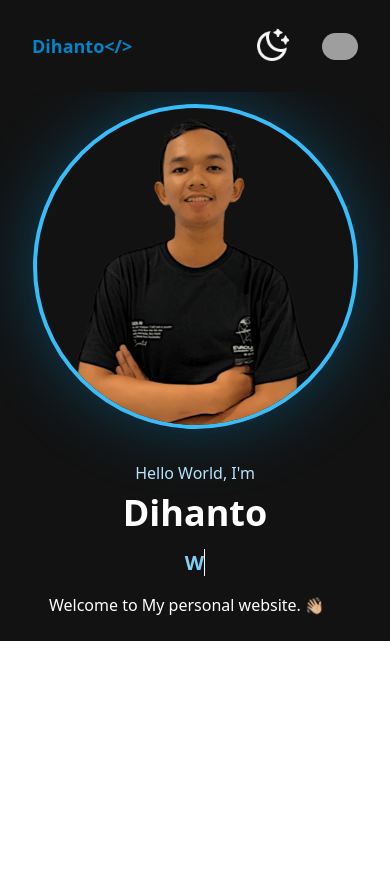
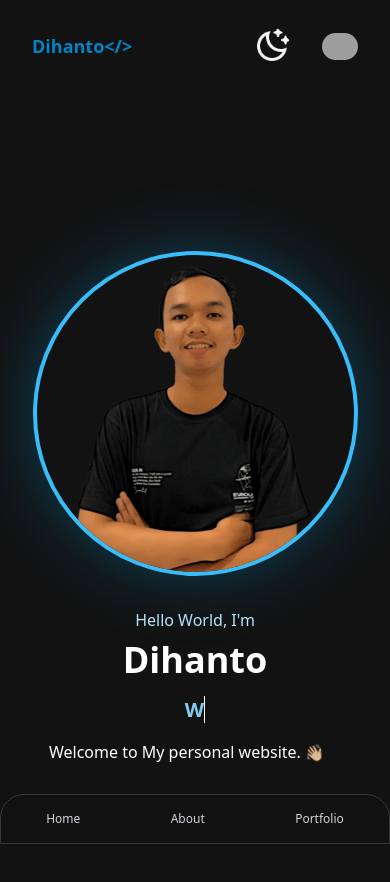
Before and after one commit to dihanto/my-portfolio, a React (Vite) app: page / in a window 390 px wide. Shown: the top 882 px of the page. Before the commit the page ends 844 px from the top, so only its background shows below. Built offline with nearby package versions, Linux system fonts and the light colour scheme; grey boxes are pictures that could not be loaded; what tailwindcss-aria-attributes would draw is missing.

Commit message:
✨(mobile) : navbar ajusment

```diff
--- a/index.html
+++ b/index.html
@@ -6,7 +6,7 @@
     <meta name="viewport" content="width=device-width, initial-scale=1.0" />
     <title>Dihanto</title>
   </head>
-  <body>
+  <body class="overflow-x-hidden">
     <div id="root" class="bg-slate-100 dark:bg-[#121212]"></div>
     <script type="module" src="/src/main.jsx"></script>
   </body>
--- a/src/App.jsx
+++ b/src/App.jsx
@@ -5,6 +5,7 @@ import Project from "./components/project";
 import { BrowserRouter as Router, Routes, Route } from "react-router-dom";
 import Navbar from "./components/navbar";
 import Profile from "./components/profile";
+import NavbarMobile from "./components/navbar-mobile";
 
 function App() {
   const [isDarkMode, setIsDarkMode] = useState(true);
@@ -13,7 +14,6 @@ function App() {
   useEffect(() => {
     if (localStorage.getItem("darkMode") != null) {
       const isDarkModePref = localStorage.getItem("darkMode") === "true";
-      console.log(isDarkModePref);
       if (isDarkModePref == false) {
         setIsDarkMode(false);
         document.documentElement.classList.remove("dark");
@@ -59,6 +59,7 @@ function App() {
         <Route path="/about" element={<Profile />} />
         <Route path="/project" element={<Project />} />
       </Routes>
+      <NavbarMobile />
     </Router>
   );
 }
--- a/src/components/hero.jsx
+++ b/src/components/hero.jsx
@@ -44,7 +44,7 @@ export default function Hero() {
   }, [txt, isDeleting, loopNum, toRotate, typingSpeed]);
 
   return (
-    <>
+    <div className='flex items-center justify-center min-h-screen'>
       <main className="flex flex-col-reverse gap-8 items-center md:flex-row md:gap-16 md:justify-center min-h-[65vh] md:min-h-[100vh] backdrop-blur-md bg-slate-100 dark:bg-[#121212]">
         <div className="space-y-2 text-center md:text-left px-10">
           <p className="text-skay-800 dark:text-sky-200 fade-in-from-left">Hello World, I'm</p>
@@ -76,6 +76,6 @@ export default function Hero() {
           />
         </div>
       </main>
-    </>
+    </div>
   );
 }
--- /dev/null
+++ b/src/components/navbar-mobile.jsx
@@ -0,0 +1,14 @@
+import React from "react";
+import { Link } from "react-router-dom";
+
+export default function NavbarMobile() {
+    return (
+        <footer className="block md:hidden fixed bottom-0 left-0 right-0 rounded-t-3xl border border-[#383838] bg-[#121212] bg-opacity-80 backdrop-blur-md backdrop-opacity-90">
+        <nav className="flex justify-around py-4 text-xs">
+          <Link  to="/" className="text-gray-300 hover:text-white">Home</Link >
+          <Link  to="/about" className="text-gray-300 hover:text-white">About</Link >
+          <Link  to="/project" className="text-gray-300 hover:text-white">Portfolio</Link >
+        </nav>
+      </footer>
+    )
+}
```
